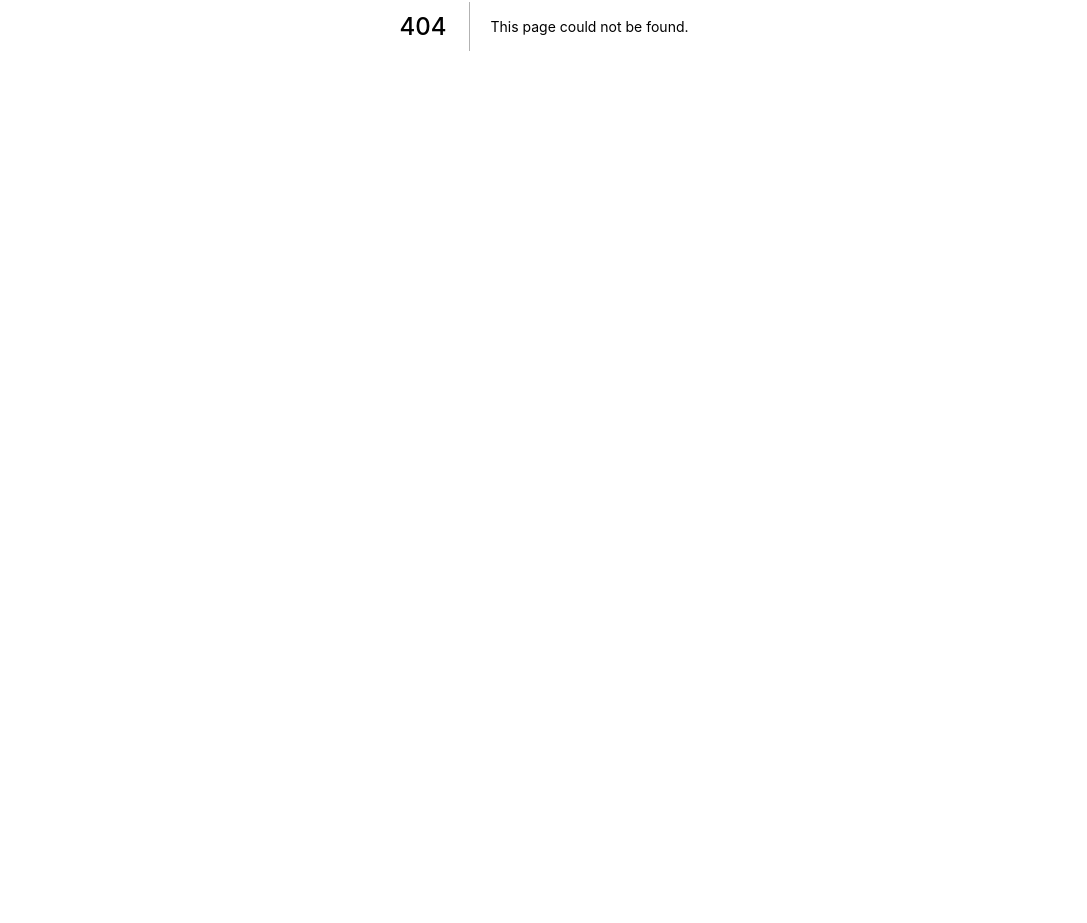
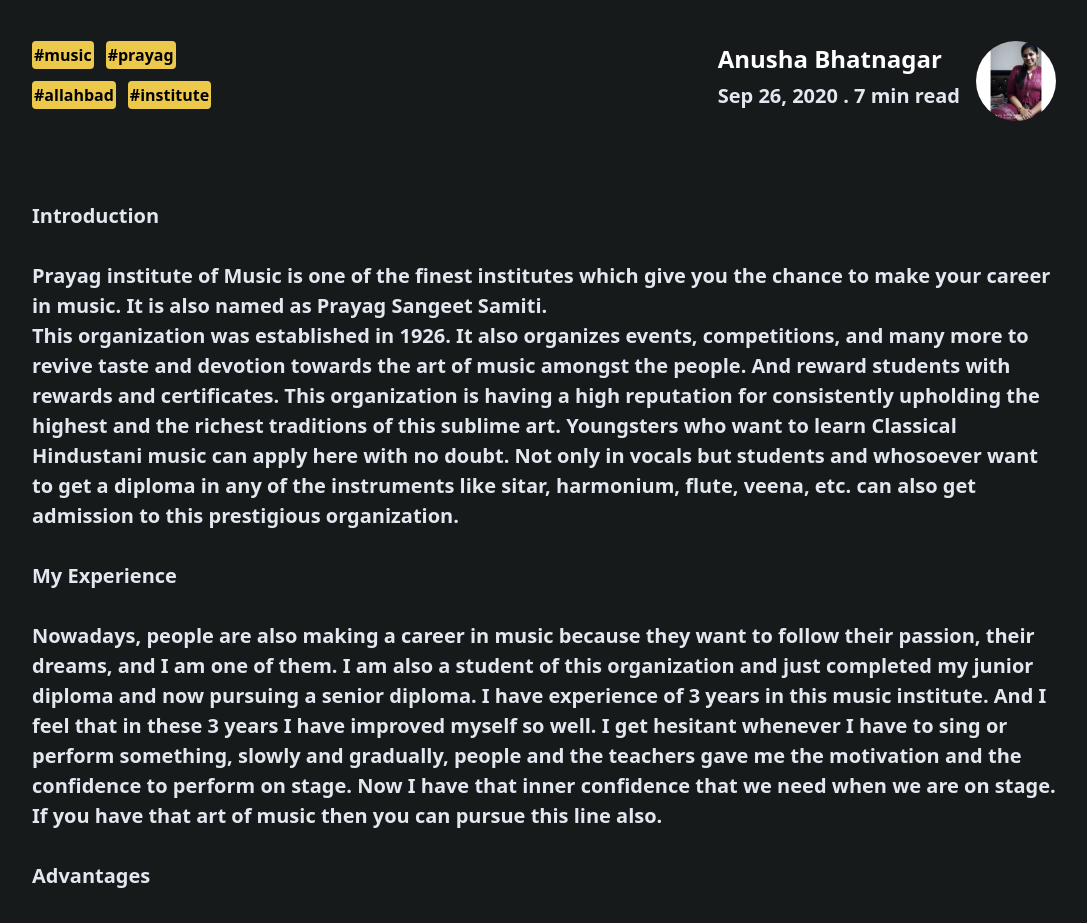
Before and after one commit to dhruv10/project-tap, a Next.js app: page /prayag in a window 1280 px wide. Before the commit this address had no page. Shown: the part 374-1297 px from the top of the page, without its empty margins (96-1183 px from the left). Before the commit the page ends 800 px from the top, so only its background shows below. Built offline with nearby package versions, Linux system fonts and the light colour scheme.

Commit message:
content: formatting

```diff
--- a/pages/theme.tsx
+++ b/pages/prayag.tsx
@@ -9,7 +9,7 @@
 const TAPLogo = '/images/tap_logo.svg';
 const Anusha = '/images/anusha.jpg';
 
-const theme = () => (
+const Prayag = () => (
   <div className='bg-dark-primary'>
     <div className='px-32'>
       <Head>
@@ -79,7 +79,7 @@
           </div>
           <div className=''>
             <div className='grid content-end grid-rows-2 grid-flow-col'>
-              <p className='row-span-1 col-span-10 text-xl text-white font-semibold'>
+              <p className='row-span-1 col-span-10 text-2xl text-white font-semibold'>
                 Anusha Bhatnagar
               </p>
               <p className='row-span-1 col-span-10 text-xl text-gray-300 pr-4 font-semibold'>
@@ -95,20 +95,30 @@
       </section>
 
       <section className='pt-8 text-gray-300 font-semibold text-xl'>
-        Prayag institute of music is one of the finest institutes which give you
-        the chance to make your career in music. It is also named as “PRAYAG
-        SANGEET SAMITI”. This organization was established in 1926. It also
-        organizes events, competitions, and many more to revive taste and
-        devotion towards the art of music amongst the people. And reward
-        students with rewards and certificates. This organization is having a
-        high reputation for consistently upholding the highest and the richest
-        traditions of this sublime art. Youngsters who want to learn Classical
-        Hindustani music can apply here with no doubt. Not only in vocals but
-        students and whosoever want to get a diploma in any of the instruments
-        like sitar, harmonium, flute, veena, etc. can also get admission to this
-        prestigious organization.
+        <b>Introduction</b>
+        <br />
+        <br />
+        Prayag institute of Music is one of the finest institutes which give you
+        the chance to make your career in music. It is also named as{' '}
+        <a target='_blank' href='https://www.prayagsangeetsamiti.co.in/'>
+          Prayag Sangeet Samiti
+        </a>
+        . <br />
+        This organization was established in 1926. It also organizes events,
+        competitions, and many more to revive taste and devotion towards the art
+        of music amongst the people. And reward students with rewards and
+        certificates. This organization is having a high reputation for
+        consistently upholding the highest and the richest traditions of this
+        sublime art. Youngsters who want to learn Classical Hindustani music can
+        apply here with no doubt. Not only in vocals but students and whosoever
+        want to get a diploma in any of the instruments like sitar, harmonium,
+        flute, veena, etc. can also get admission to this prestigious
+        organization.
         <br></br>
         <br></br>
+        <b>My Experience</b>
+        <br />
+        <br />
         Nowadays, people are also making a career in music because they want to
         follow their passion, their dreams, and I am one of them. I am also a
         student of this organization and just completed my junior diploma and
@@ -121,12 +131,14 @@
         you can pursue this line also.
         <br></br>
         <br></br>
+        <b>Advantages</b>
+        <br />
+        <br />
         There are many advantages for the students which we don’t found in any
         other big institutes of music which are as follows:
         <br></br>
         <br></br>
-        <b>1. CAN COMPLETE THEIR DIPLOMA FROM ANYWHERE IN INDIA.</b>
-        <br></br>
+        <b>1. Can complete their diploma from anywhere in India</b>
         <br></br>
         The main Prayag institute for music is in Allahabad. So it is not
         necessary that if you want to apply you have to go to Allahabad or if
@@ -137,10 +149,9 @@
         <br></br>
         <br></br>
         <b>
-          2.THE STUDENTS WHO HAVE THAT PASSION AND ART BUT CANNOT AFFORD THE
-          COURSE
+          2. The students who have that passion and art but cannot afford the
+          course
         </b>
-        <br></br>
         <br></br>
         The students who have the talent to learn and have a passion for music,
         Prayag institution is the best place for them to learn. Many big
@@ -149,6 +160,9 @@
         sangeet samiti offers courses that are affordable to most of them.
         <br></br>
         <br></br>
+        <b>Conclusion</b>
+        <br />
+        <br />
         Today’s youth prefer more light songs, rock songs, and much more. Prayag
         sangeet samiti is the organization which aims to show the culture and
         the tradition we have in the past, the way we respect the guru’s who
@@ -163,4 +177,4 @@
   </div>
 );
 
-export default theme;
+export default Prayag;
```
